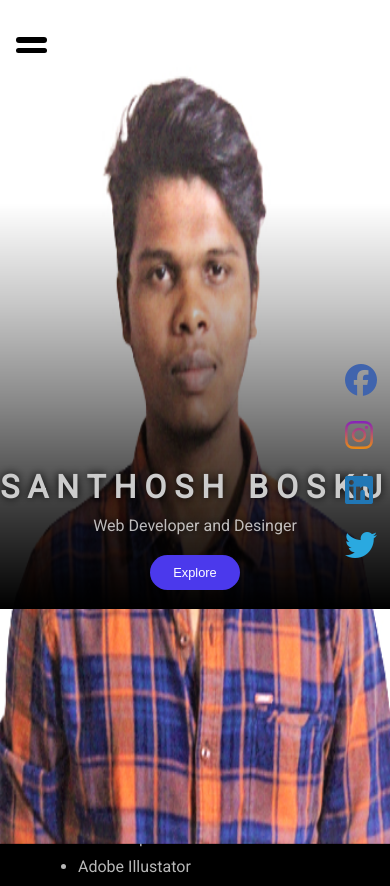
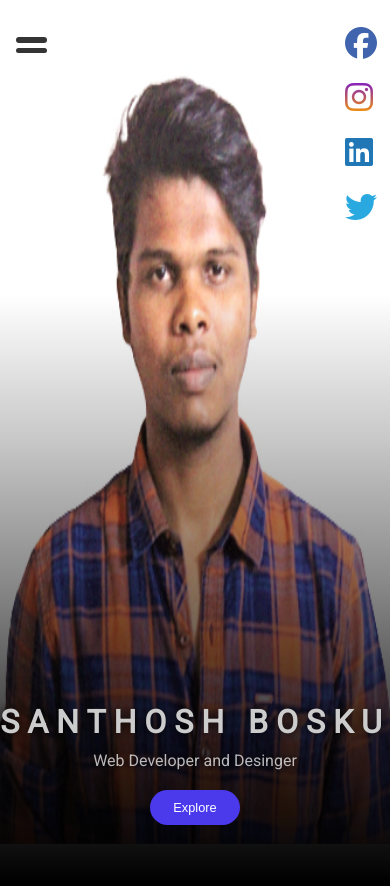
Before and after one commit to Santhosh-Bosku/santhosh-resume, a plain HTML site: page index.html in a window 390 px wide. Drawn offline with Linux system fonts and the light colour scheme.

Commit message:
new lines

```diff
--- a/index.css
+++ b/index.css
@@ -752,8 +752,6 @@ nav
 
 }
 
-/* @media only screen and (min-height: ) */
-
 /************************************** Resposive code here  *************************************/
 
 @media only screen and (min-width: 280px) and (max-width: 770px)
@@ -775,13 +773,13 @@ nav
         top: 4vh;
     }
 
-    header #label div
+    header #label #bar-one, #bar-two
     {
         width: 8VW;
         height: 1.5vw;
-        background-color:black;
+        background-color:rgb(53, 52, 52);
         margin: 3px auto 5px auto ;
-        border-radius: 25px;
+        border-radius: 25px !important;
         transition: 0.3s ease-in-out;
 
     }
@@ -795,12 +793,12 @@ nav
         transition:  all 0.1s linear;
     }
 
-    #mo:checked~nav #label .bar-one
+    #mo:checked~nav #label #bar-one
     {
         transform: rotate(45deg)translateY(6px);
         transition: 0.3s ease-in-out;
     }
-    #mo:checked~nav #label .bar-two
+    #mo:checked~nav #label #bar-two
     {
         transform: rotate(-45deg)translateY(-6px);
         transition: 0.3s ease-in-out;
@@ -892,8 +890,12 @@ nav
 
     .box-three #first-div
     {
-        background-image: linear-gradient(rgba(255,  255,255,0),rgba(255, 255, 255, 0),rgba(255,255,255,0),rgba(0, 0, 0, 0.219),rgba(0, 0, 0, 0.473),rgba(0, 0, 0, 0.76),rgb(0, 0, 0));
-        padding: 100% 0 0 0;
+        height: 100vh;
+        display: flex;
+        justify-content: flex-end;
+        flex-direction: column;
+        background-image: linear-gradient(rgba(255,255,255,0),rgba(255, 255, 255, 0),rgba(255,255,255,0),rgba(0, 0, 0, 0.219),rgba(0, 0, 0, 0.473),rgba(0, 0, 0, 0.76),rgb(0, 0, 0));
+        padding: 0 0 10% 0;
         position: relative;
     }
 
@@ -953,7 +955,8 @@ nav
         z-index: 999;
         display: block !important;
         right: 0;
-        top: 40%;
+        top: 0;
+        bottom: 0;
     }
 
     #res-social-media ul
--- a/index.html
+++ b/index.html
@@ -17,8 +17,8 @@
         <nav>
             <div id="label">
                 <label for="mo">
-                    <div class="bar-one"></div>
-                    <div class="bar-two"></div>
+                    <div id="bar-one"></div>
+                    <div id="bar-two"></div>
                 </label>
             </div>
 
```
Also changed, not shown: alpha.js (added, +14 -0 lines).
